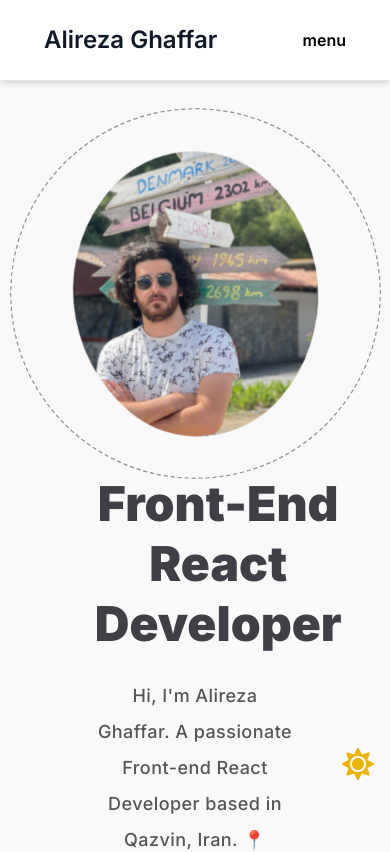
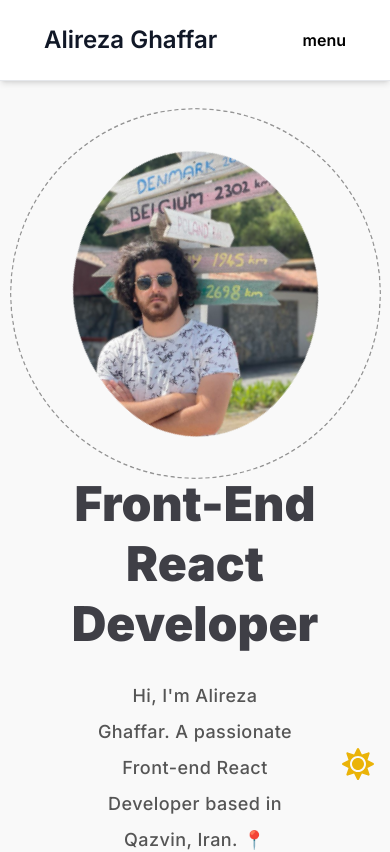
Before and after one commit to ali-reza-gh/personalweb, a Next.js app: page / in a window 390 px wide. Shown: the top 852 px of the page. Built offline with nearby package versions, Linux system fonts and the light colour scheme.

Commit message:
center h1 home tag

```diff
--- a/app/component/Home.jsx
+++ b/app/component/Home.jsx
@@ -13,7 +13,7 @@ const Home = () => {
         <div className="lg:max-w-5xl px-7 justify-center m-auto">
             <div className="flex flex-col-reverse items-center lg:flex-row gap-12 lg:gap-20 pt-20  lg:pt-52">
               <div className="w-3/5 space-y-6 ">
-                <div className='asli lg:relative flex'>
+                <div className='lg:relative flex max-sm:justify-center'>
                 <h1 className="text-5xl lg:text-6xl text-center lg:text-left font-black leading-tight text-zinc-700 dark:text-white">
                   Front-End React Developer
                 </h1>
```
